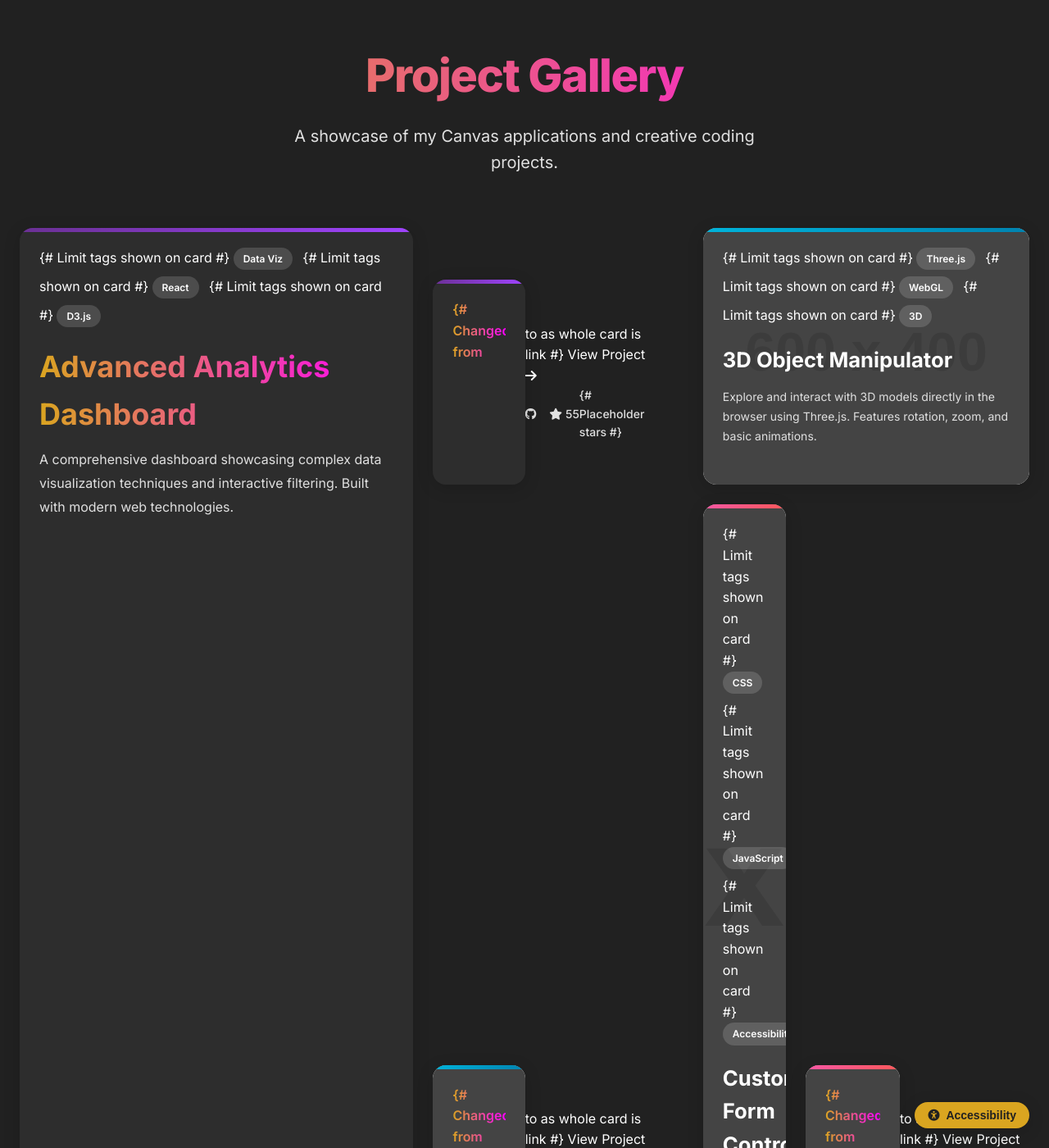
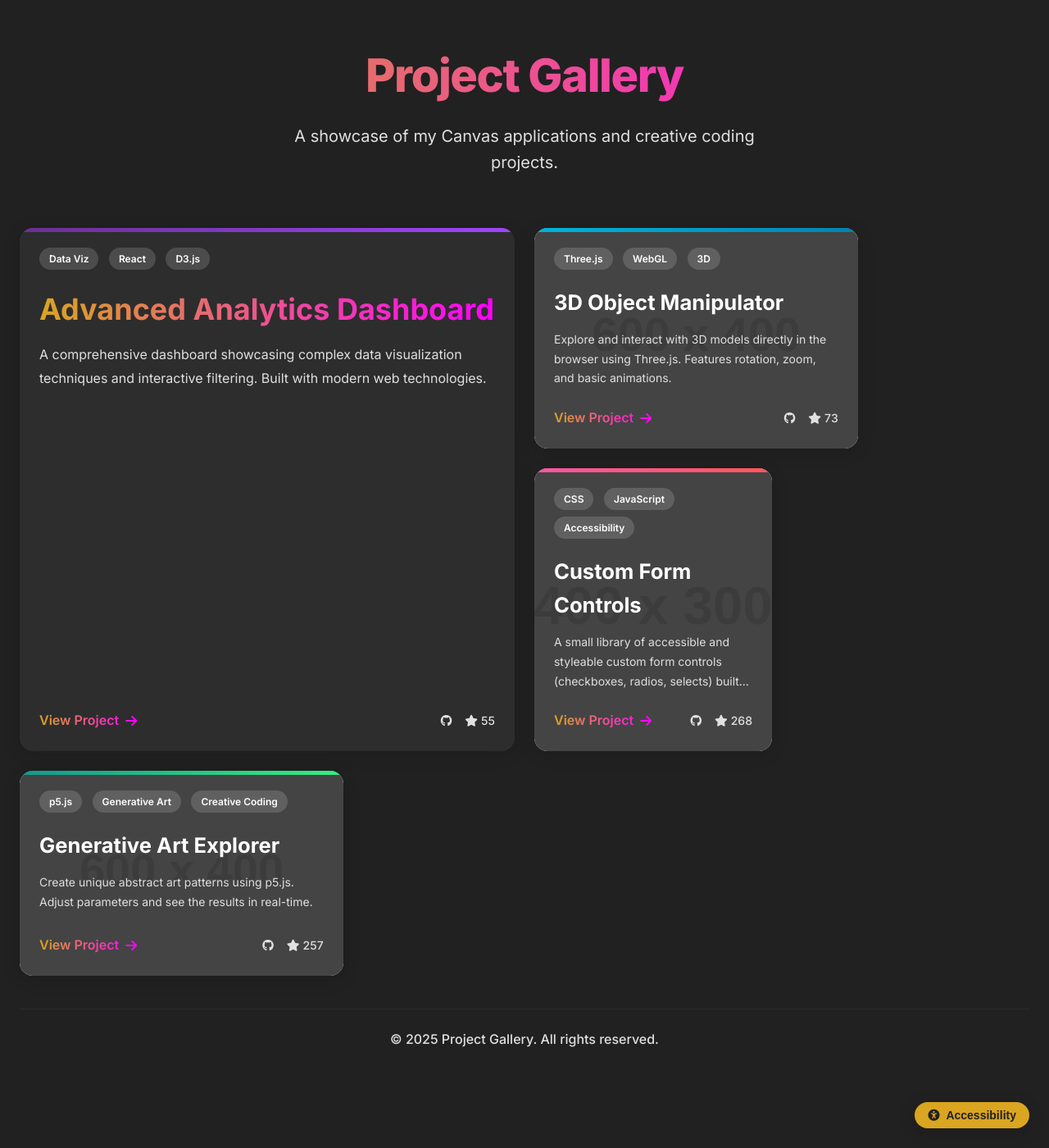
Before and after one commit to BrettReifs/BrettReifs.github.io, a Jekyll site: the page built from index.html, in a window 1280 px wide and 1400 px high. Shown: the whole window at 82% size. Built offline with Jekyll 4.4.1, drawn with Linux system fonts in a browser that asks for light colours; some of the changed text lies outside the part shown.

Commit message:
Update index.html

```diff
--- a/index.html
+++ b/index.html
@@ -1,17 +1,11 @@
 ---
-# index.html (or index.md)
-# This is the main landing page that uses the default layout.
+# index.html
+# Main landing page using the default layout.
 layout: default
-title: Home # Optional: Overrides default title generation
+title: Home
 ---
 
 <div class="bento-grid" id="projectGrid">
-    {% comment %} --- Project Loading Logic ---
-        - Filter projects where published is true.
-        - Assign gradient classes cyclically.
-        - Generate HTML for each project card.
-    {% endcomment %}
-
     {% assign published_projects = site.data.projects | where: "published", true %}
     {% assign gradient_classes = "card-gradient-1|card-gradient-2|card-gradient-3|card-gradient-4" | split: "|" %}
 
@@ -20,7 +14,6 @@
             {% assign loop_index = forloop.index0 | modulo: gradient_classes.size %}
             {% assign gradient_class = gradient_classes[loop_index] %}
 
-            {% comment %} Determine card size class {% endcomment %}
             {% assign size_class = "mini" %}
             {% if project.category == "epic" %}
                 {% assign size_class = "epic" %}
@@ -28,17 +21,13 @@
                 {% assign size_class = "feature" %}
             {% endif %}
 
-            {% comment %} Generate URL for project detail page (assumes project files in _projects collection or uses ID) {% endcomment %}
-            {% comment %} If using a collection: {% assign project_url = project.url | relative_url %} {% endcomment %}
-            {% comment %} If using ID with a dedicated page: {% endcomment %}
             {% assign project_url = "/project.html?id=" | append: project.id | relative_url %}
-
 
             <a href="{{ project_url }}" class="card {{ size_class }} {{ gradient_class }}" tabindex="0" aria-labelledby="card-title-{{ project.id }}" style="{% if project.image %}background-image: url('{{ project.image | relative_url }}');{% endif %}">
                 <span id="card-title-{{ project.id }}" class="sr-only">{{ project.title }}</span> <div class="card-content">
                     {% if project.tags and project.tags.size > 0 %}
                     <div class="card-tags">
-                        {% for tag in project.tags limit:3 %} {# Limit tags shown on card #}
+                        {% for tag in project.tags limit:3 %}
                             <span class="card-tag">{{ tag }}</span>
                         {% endfor %}
                     </div>
@@ -49,12 +38,12 @@
                     {% endif %}
                 </div>
                 <div class="card-footer">
-                    <span class="card-link" aria-hidden="true"> {# Changed from <a> to <span> as whole card is link #}
+                    <span class="card-link" aria-hidden="true">
                         View Project <i class="fas fa-arrow-right"></i>
                     </span>
                     <div class="card-meta">
                         {% if project.githubUrl %}<span><i class="fab fa-github" aria-hidden="true"></i></span>{% endif %}
-                        <span><i class="fas fa-star" aria-hidden="true"></i> {{ 100 | rand: 500 }}</span> {# Placeholder stars #}
+                        <span><i class="fas fa-star" aria-hidden="true"></i> </span>
                     </div>
                 </div>
             </a>
@@ -64,22 +53,12 @@
             <i class="fas fa-folder-open" aria-hidden="true"></i>
             <h3>No Projects Yet</h3>
             <p>Check back soon for exciting new projects!</p>
-            </div>
+        </div>
     {% endif %}
 </div>
 
-{% comment %} Placeholder for random number generation (Jekyll doesn't have built-in rand) {% endcomment %}
-{% assign min = 100 %}
-{% assign max = 999 %}
-{% assign diff = max | minus: min %}
-{% assign randomNumber = page.date | date: "%s" | modulo: diff | plus: min %}
-
 <script>
-// Optional: Add any JavaScript specific to the index page here,
-// or move it to assets/js/main.js and link in the layout.
-
-// Example: Simple random number generation for placeholder stats (if needed client-side)
-// This replaces the Liquid placeholder above which isn't truly random per-card.
+// Client-side script to add random star counts after Jekyll builds the page.
 document.addEventListener('DOMContentLoaded', () => {
     const starElements = document.querySelectorAll('.card-meta span:has(i.fa-star)'); // Select spans containing star icon
     starElements.forEach(span => {
@@ -89,5 +68,4 @@
         span.innerHTML = iconHTML + ' ' + randomStars;
     });
 });
-
 </script>
```
